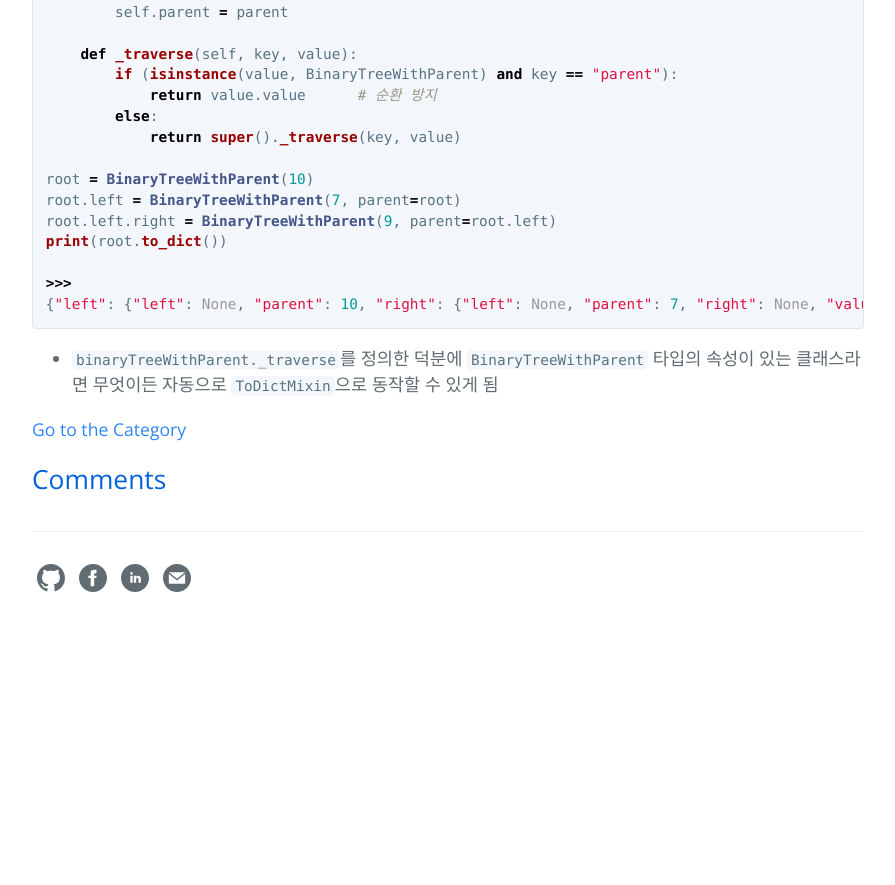
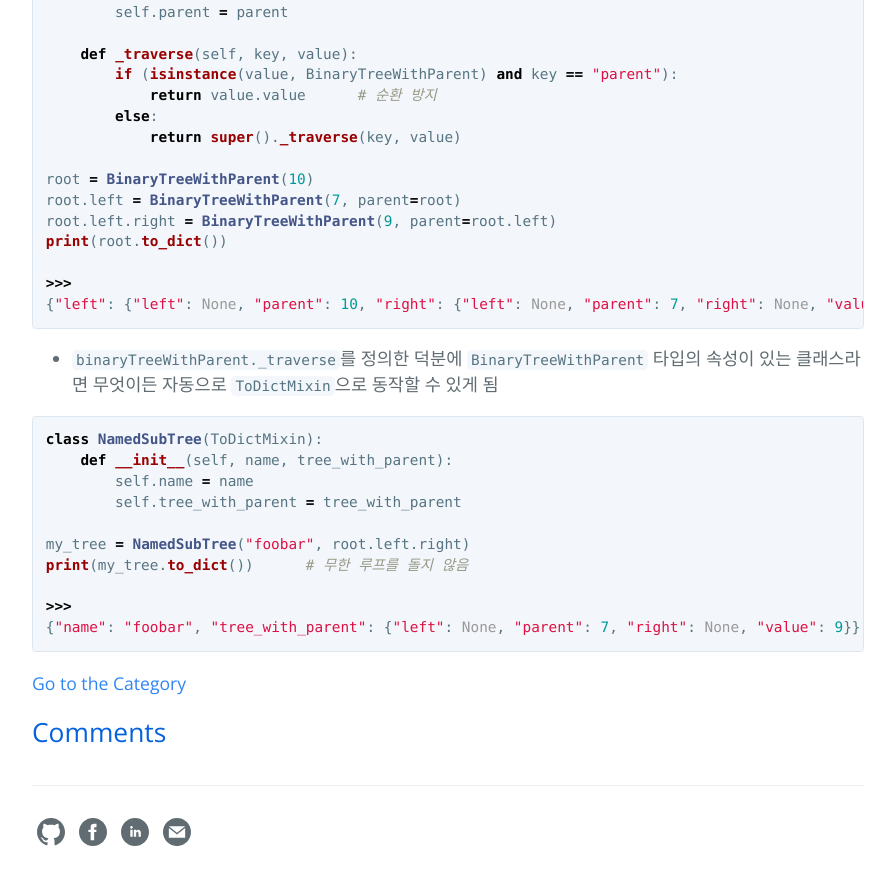
Before and after one commit to hcnoh/hcnoh.github.io, a Jekyll site: the page built from _posts/2018-10-07-effective-python-way26.md, in a window 1280 px wide and 900 px high, scrolled down 2435 px. Shown: the top 885 px of the window, without its empty margins (192-1087 px from the left). Built offline with Jekyll 4.4.1, drawn with Linux system fonts in a browser that asks for light colours; comment, search, counter and statistics services are not loaded; before the commit the page ends 3081 px from its top, so only the background shows below that.

Commit message:
Update 2018-10-07-effective-python-way26.md

````diff
--- a/_posts/2018-10-07-effective-python-way26.md
+++ b/_posts/2018-10-07-effective-python-way26.md
@@ -107,3 +107,16 @@ print(root.to_dict())
 {"left": {"left": None, "parent": 10, "right": {"left": None, "parent": 7, "right": None, "value": 9}, "value": 7}, "parent": None, "right": None, "value": 10}
 ```
 - `binaryTreeWithParent._traverse`를 정의한 덕분에 `BinaryTreeWithParent` 타입의 속성이 있는 클래스라면 무엇이든 자동으로 `ToDictMixin`으로 동작할 수 있게 됨
+
+```python
+class NamedSubTree(ToDictMixin):
+    def __init__(self, name, tree_with_parent):
+        self.name = name
+        self.tree_with_parent = tree_with_parent
+
+my_tree = NamedSubTree("foobar", root.left.right)
+print(my_tree.to_dict())      # 무한 루프를 돌지 않음
+
+>>>
+{"name": "foobar", "tree_with_parent": {"left": None, "parent": 7, "right": None, "value": 9}}
+```
````
